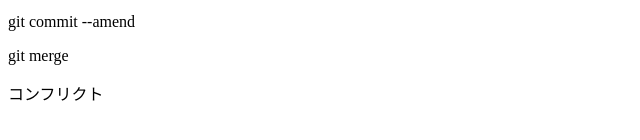
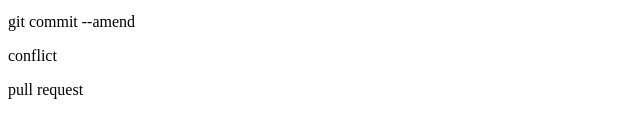
Before and after one commit to ushimo/git_tutorial, a plain HTML site: page index.html in a window 1280 px wide. Shown: the part 170-310 px from the top of the page, 0-640 px from the left. Drawn offline with Linux system fonts and the light colour scheme.

Commit message:
pull requestを追加

```diff
--- a/index.html
+++ b/index.html
@@ -2,5 +2,5 @@
 <p>git status</p>//追加したもの
 <p>git diff</p>
 <p>git commit --amend</p>
-<p>git merge</p>
-<p>コンフリクト</p>
+<p>conflict</p>
+<p>pull request</p>
```
